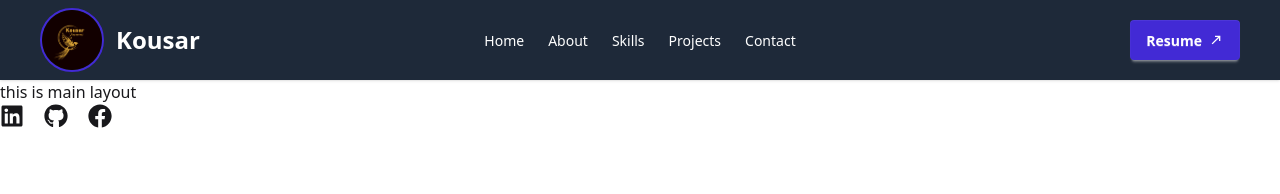
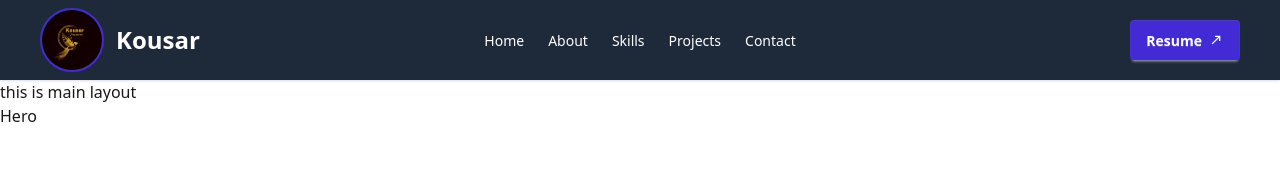
Before and after one commit to kousar-21/portfolio-website, a React (Vite) app: page / in a window 1280 px wide. Shown: the top 194 px of the page. Built offline with nearby package versions, Linux system fonts and the light colour scheme.

Commit message:
adding children route

```diff
--- a/src/Pages/MainLayout/MainLayout.jsx
+++ b/src/Pages/MainLayout/MainLayout.jsx
@@ -2,6 +2,7 @@ import React from 'react';
 import Navbar from '../../components/Navbar/Navbar';
 import Footer from '../../components/Footer/Footer';
 import LinksIcon from '../../LinksIcon/LinksIcon';
+import { Outlet } from 'react-router';
 
 const MainLayout = () => {
     return (
@@ -10,7 +11,7 @@ const MainLayout = () => {
             <div className='min-h-[calc(100vh-100px-68px)]'>
                 this is main layout
                 <div>
-                    <LinksIcon></LinksIcon>
+                    <Outlet></Outlet>
                 </div>
             </div>
             <Footer></Footer>
--- /dev/null
+++ b/src/components/Hero/Hero.jsx
@@ -0,0 +1,11 @@
+import React from 'react';
+
+const Hero = () => {
+    return (
+        <div>
+            Hero
+        </div>
+    );
+};
+
+export default Hero;
--- /dev/null
+++ b/src/components/Home/Home.jsx
@@ -0,0 +1,12 @@
+import React from 'react';
+import Hero from '../Hero/Hero';
+
+const Home = () => {
+    return (
+        <div>
+            <Hero></Hero>
+        </div>
+    );
+};
+
+export default Home;
--- a/src/routes/routes.jsx
+++ b/src/routes/routes.jsx
@@ -1,9 +1,16 @@
 import { createBrowserRouter } from "react-router";
 import MainLayout from "../Pages/MainLayout/MainLayout";
+import Home from "../Components/Home/Home";
 
 export const router = createBrowserRouter([
   {
     path: "/",
     element: <MainLayout></MainLayout>,
+    children: [
+      {
+        index:true,
+        element: <Home></Home>
+      }
+    ]
   },
 ]);
```
